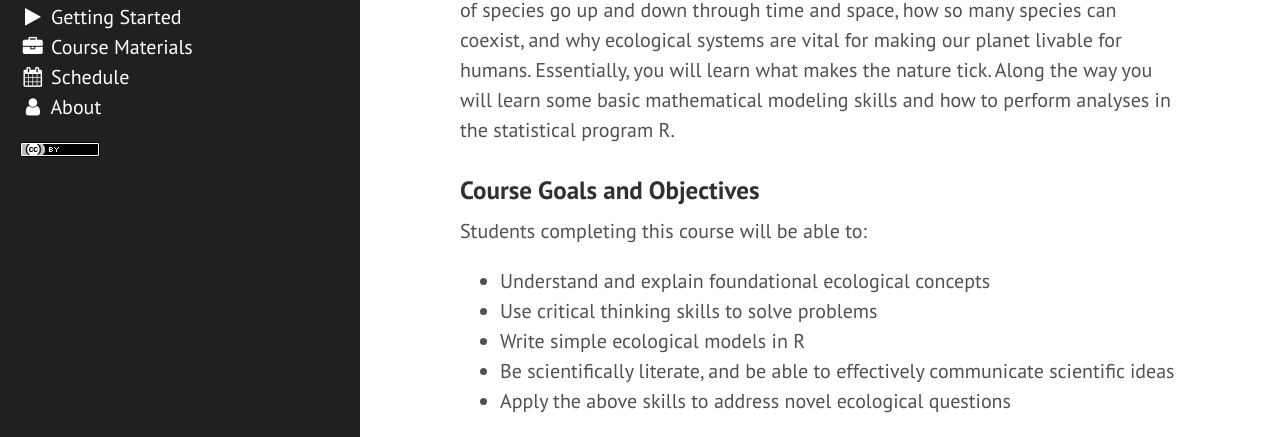
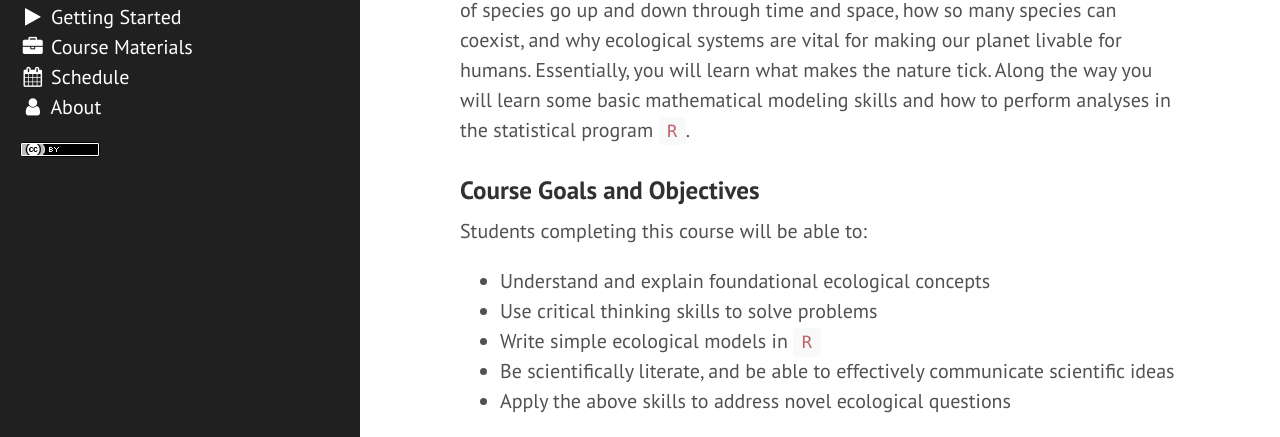
Before and after one commit to atredennick/ecology_class, a Jekyll site: the page built from syllabus.md, in a window 1280 px wide and 900 px high, scrolled down 1474 px. Shown: the part 293-730 px from the top of the window. Built offline with Jekyll 4.4.1, drawn with Linux system fonts in a browser that asks for light colours; nearby versions of some CDN libraries; some of the changed text lies outside the part shown.

```diff
--- a/syllabus.md
+++ b/syllabus.md
@@ -93,7 +93,7 @@ of species go up and down through time and space, how so many species can
 coexist, and why ecological systems are vital for making our planet livable for
 humans. Essentially, you will learn what makes the nature tick. Along the way you
 will learn some basic mathematical modeling skills and how to perform analyses
-in the statistical program R.
+in the statistical program ``R``.
 
 
 ### Course Goals and Objectives
@@ -102,7 +102,7 @@ Students completing this course will be able to:
 
 * Understand and explain foundational ecological concepts
 * Use critical thinking skills to solve problems
-* Write simple ecological models in R
+* Write simple ecological models in ``R``
 * Be scientifically literate, and be able to effectively communicate scientific
   ideas
 * Apply the above skills to address novel ecological questions
```
Also changed, not shown: other parts of syllabus.md (+6 -7 lines).
